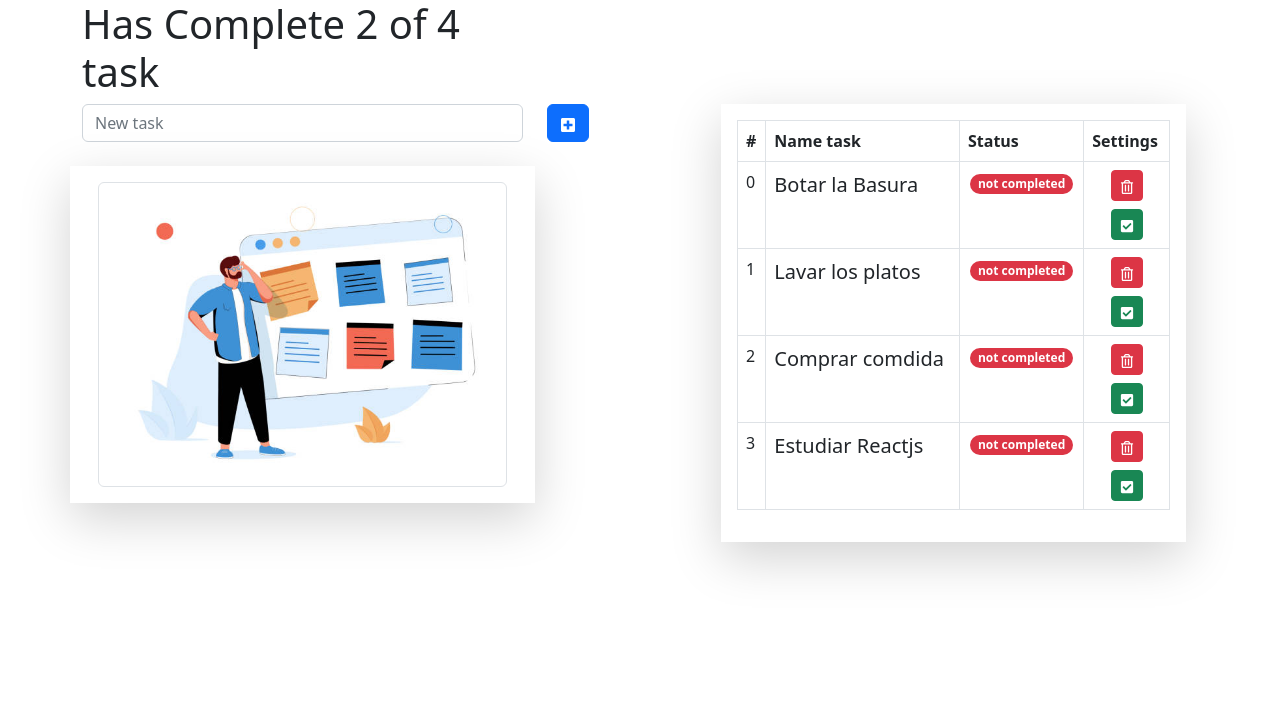
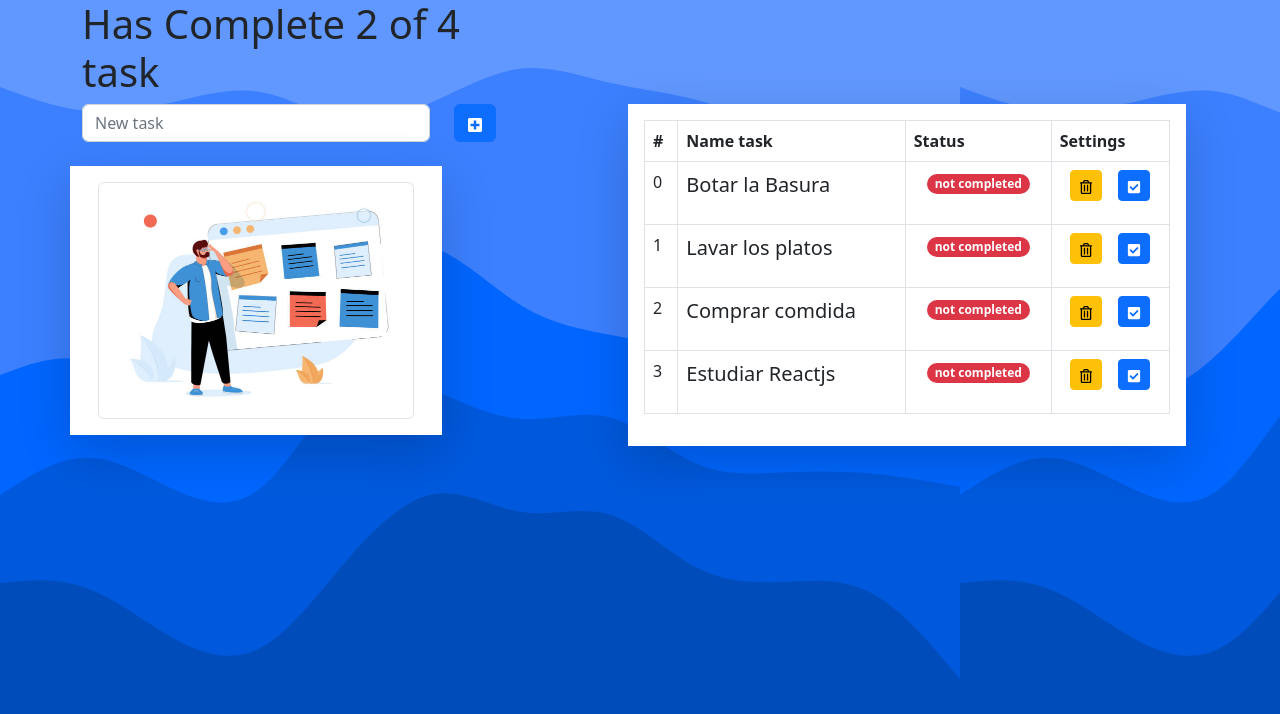
Before and after one commit to Misterdev19/Todo-React-, a React (Create React App) app: page / in a window 1280 px wide. Shown: the top 714 px of the page. Built offline with nearby package versions, Linux system fonts and the light colour scheme.

Commit message:
new version of style front End

```diff
--- a/src/App.js
+++ b/src/App.js
@@ -6,6 +6,7 @@ import { TodoSearch } from './components/TodoSearch';
 import { CreatTodoButton } from './components/CreatTodoButton';
 import urlImg from './img/logo.jpg';
 import { Table } from 'reactstrap';
+import  './asset/css/styles.css';
 
 
 
@@ -18,13 +19,13 @@ const todos = [
 
 function App() {
   return (
-    <div className="container">
+    <div className="container con">
       <div className="row">
         <div className="col-sm-5">
           <TodoCounter />
         </div>
         <div className="row">
-          <div className="col-sm-5">
+          <div className="col-sm-4">
             <TodoSearch />
             <div className="row mt-4 shadow-lg p-3 mb-5 bg-body rounde">
               <div className="col-sm-12">
@@ -35,7 +36,7 @@ function App() {
           <div className="col-sm-2">
             <CreatTodoButton />
           </div>
-          <div className="col-sm-5 shadow-lg p-3 mb-5 bg-body rounde">
+          <div className="col-sm-6 shadow-lg p-3 mb-5 bg-body rounde">
             <Table bordered hover>
               <thead>
                 <tr>
--- /dev/null
+++ b/src/asset/css/styles.css
@@ -0,0 +1,3 @@
+body{
+    background-image:url('../img/fondo.svg')
+}
--- a/src/components/TodoItem.jsx
+++ b/src/components/TodoItem.jsx
@@ -18,11 +18,9 @@ export function TodoItem(props) {
                 </div>
             </td>
             <td>
-                <div className="text-center mb-2">
-                    <Button color="danger" size="sm" ><FaRegTrashAlt /></Button>
-                </div>
-                <div className="text-center">
-                    <Button color="success" size="sm"  > <FaCheckSquare /></Button>
+                <div className="text-center ">
+                    <Button color="warning me-3" size="sm" ><FaRegTrashAlt /></Button>
+                    <Button color="primary" size="sm"  > <FaCheckSquare /></Button>
                 </div>
             </td>
         </tr>
```
Also changed, not shown: src/asset/img/fondo.svg (added).
